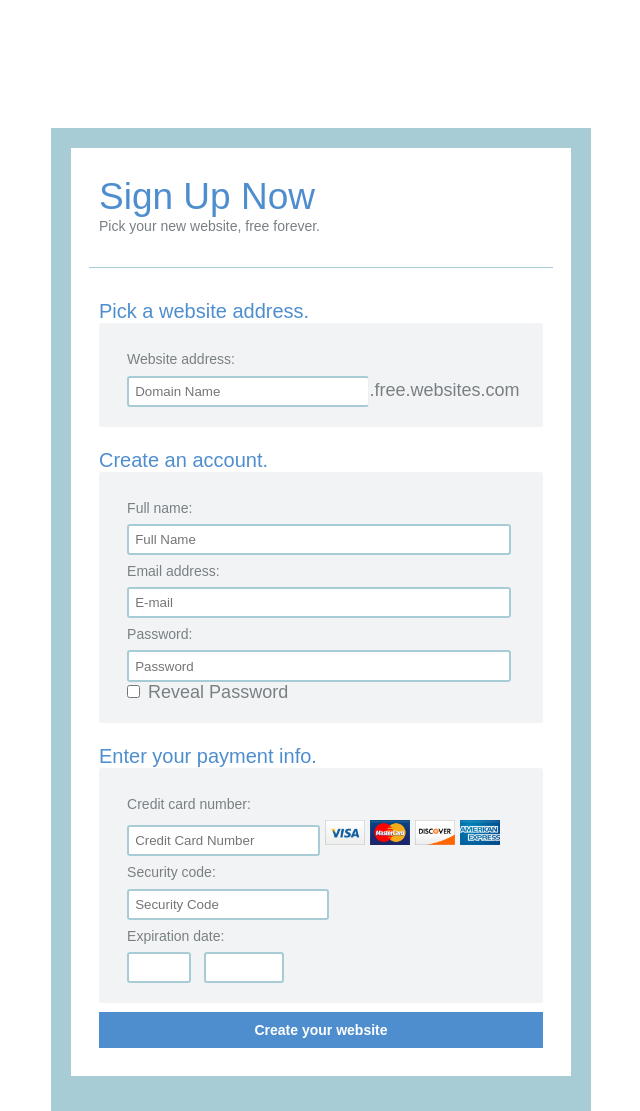
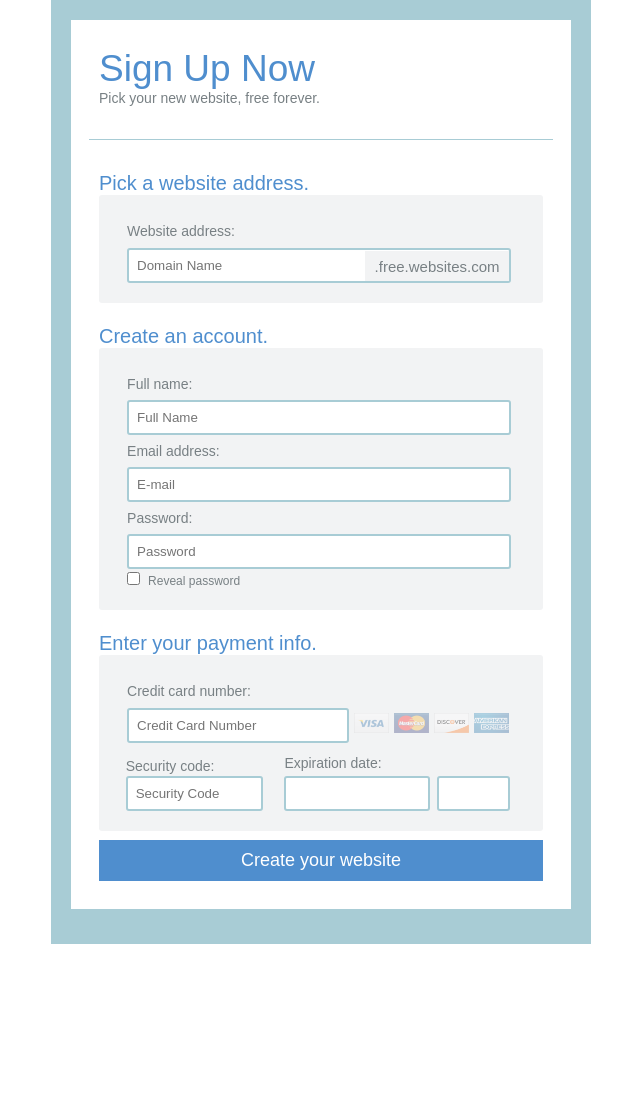
Before and after one commit to lpetrovhr/semantic-form, a plain HTML site: page index.html in a window 1280 px wide. Shown: the whole page, without its empty margins (319-959 px from the left). After the commit the page ends 944 px from the top, so only its background shows below. Drawn offline with nearby package versions, Linux system fonts and the light colour scheme.

Commit message:
styling changes

```diff
--- a/index.html
+++ b/index.html
@@ -16,9 +16,9 @@
         <ol class="form--section">
             <li>
                 <h2>Pick a website address.</h2>
-                <div class="form--section__field">
+                <div class="form--section__field form--section__field--website">
                     <label class="form__label" for="web-address">Website address</label>
-                    <input class="form__input block_inline" type="text" name="web-address" aria-describedby="descriptionParagraph" id="web-address" aria-required="true" aria-label="Address name" placeholder="Domain Name" tabindex="1" required>.free.websites.com
+                    <input class="form__input block_element" type="text" name="web-address" aria-describedby="descriptionParagraph" id="web-address" aria-required="true" aria-label="Address name" placeholder="Domain Name" tabindex="1" required> <span>.free.websites.com</span>
                     <p id="descriptionParagraph">Enter preferred name for your free domain that will have .free.websites.com extension.</p>
                 </div>
             </li>
@@ -35,7 +35,7 @@
                     <label class="form__label" for="passwrd">Password</label>
                     <input class="form__input block_element" type="password" name="password" id="passwrd" aria-required="true" aria-label="Password" placeholder="Password" tabindex="4" required>
 
-                    <input class="form__input inline_element" type="checkbox" name="reveal" aria-label="Reveal password" id="password" tabindex="5"> Reveal Password
+                    <input class="form__input inline_element" type="checkbox" name="reveal" aria-label="Reveal password" id="password" tabindex="5"> <span class="font--small">Reveal password</span>
                 </div>
             </li>
 
@@ -43,17 +43,23 @@
                 <h2>Enter your payment info.</h2>
                 <div class="form--section__field">
                     <label class="block_element">Credit card number</label>
-                    <input type="text" name="cardNumber" id="cardNumber" placeholder="Credit Card Number" tabindex="6" required>
-                    <img class="form--section__card-image" src="src/img/CCVisa.png" height="25" width="40" alt="visa">
-                    <img class="form--section__card-image" src="src/img/CCMasterCard.png" height="25" width="40" alt="maestro">
-                    <img class="form--section__card-image" src="src/img/CCDiscover.png" height="25" width="40" alt="discover">
-                    <img class="form--section__card-image" src="src/img/CCAmerican.png" height="25" width="40" alt="american">
-
+                    <input type="text" name="cardNumber" id="cardNumber" placeholder="Credit Card Number" tabindex="6"
+                        required>
+                    <div class="form--section__card-image">
+                        <img id="visa" class="card--inactive" src="src/img/CCVisa.png" alt="visa">
+                        <img id="maestro" class="card--inactive" src="src/img/CCMasterCard.png" alt="maestro">
+                        <img id="discover" class="card--inactive" src="src/img/CCDiscover.png" alt="discover">
+                        <img id="american" class="card--inactive" src="src/img/CCAmerican.png" alt="american">
+                    </div>
+                    <div class="form--section_card-securityCode">
                     <label for="secCode">Security code</label>
-                    <input type="text" name="securityCode" id="secCode" aria-required="true" aria-label="Security code" placeholder="Security Code" tabindex="7"  required>
+                        <input type="text" name="securityCode" id="secCode" aria-required="true" aria-label="Security code" placeholder="Security Code" tabindex="7"  required>
+                    </div>
+                    <div class="form--section_card-expirationDate">
                     <label for="expMonth">Expiration date</label>
-                    <input type="number" name="expMonth" id="expMonth" aria-label="Expiration month" min="1" max="12" tabindex="8">
-                    <input type="number" name="expYear" id="expirationYear" aria-label="Expiration year" min="2000" max="2020" tabindex="9" required>
+                        <input type="number" name="expMonth" id="expMonth" aria-label="Expiration month" min="1" max="12" tabindex="8">
+                        <input type="number" name="expYear" id="expirationYear" aria-label="Expiration year" min="2000" max="2020" tabindex="9" required>
+                    </div>
                 </div>
             </li>
         </ol>
--- a/src/stylesheets/stylesheet.css
+++ b/src/stylesheets/stylesheet.css
@@ -64,9 +64,13 @@ html {
 *,
 * :before,
 * :after {
-    -webkit-box-sizing: inherit;
-    -moz-box-sizing:    inherit;
-    box-sizing:         inherit;
+    -webkit-box-sizing: border-box;
+    -moz-box-sizing:    border-box;
+    box-sizing:         border-box;
+}
+
+.font--small {
+    font-size: 12px;
 }
 
 .form--main {
@@ -76,7 +80,7 @@ html {
     border: 20px solid #a8ccd5;
     border-bottom: 35px solid #a8ccd5;
     background-color: #fff;
-    margin: 10% auto;
+    margin: 0 auto;
     padding: 18px;
 }
 
@@ -114,6 +118,22 @@ label:after {
     padding: 20px;
 }
 
+.form--section__field--website {
+    position: relative;
+}
+
+.form--section__field--website span {
+    position: absolute;
+    top: 52%;
+    left: 60%;
+    padding-top: 1.5%;
+    height: 28%;
+    width: 32.3%;
+    text-align: center;
+    background-color: #f2f3f4;
+    font-size: 15px;
+}
+
 .form--section h2 {
     margin-top: 5%;
     font-size: 20px;
@@ -132,12 +152,44 @@ label:after {
 .form--section input {
     border: 2px solid #a8ccd5;
     border-radius: 3px;
-    padding: 1.5%;
+    padding: 8px;
 }
 
 .form--section__card-image {
-    width: 40px;
-    height: 25px;
+    width: 40%;
+    margin-top: 5px;
+    display: inline-block;
+}
+
+.form--section__card-image img {
+    width: 35px;
+    height: 20px;
+}
+
+.form--section_card-securityCode {
+    width: 35%;
+    padding-left: 4px;
+    display: inline-block;
+}
+
+.form--section_card-securityCode input {
+    width: 100%;
+}
+
+.form--section_card-expirationDate {
+    width: 60%;
+    margin-top: 2%;
+    margin-left: 3.5%;
+    display: inline-block;
+}
+
+.form--section_card-expirationDate input {
+    width: 60%
+}
+
+.form--section_card-expirationDate input:nth-child(3) {
+    width: 30%;
+    margin-left: 1%;
 }
 
 .block_element {
@@ -153,8 +205,7 @@ label:after {
     width: 100%;
     margin-top: 2%;
     color: #fff;
-    font-size: 14px;
-    font-weight: 600;
+    font-size: 18px;
     border: 1px solid;
     padding: 2%;
 }
@@ -162,6 +213,10 @@ label:after {
 .btn--info {
     background-color: #4f8ece;
     border-color: #4f8ece;
+}
+
+.card--inactive {
+    opacity: 0.3;
 }
 
 .left {
@@ -179,12 +234,6 @@ label:after {
     display: none;
 }
 
-#web-address {
-    border-right: 1px solid #eee;
-    width: 60%;
-    outline: none;
-}
-
 #extension {
     margin-left: -20px;
     width: 40%;
@@ -196,20 +245,6 @@ label:after {
     margin-left: 60%;
 }
 
-#secCode {
-    width: 50%;
-    margin-top: 1px;
-}
-
-#month {
-
-    width: 10%;
-}
-
-#year {
-    width: 20%;
-}
-
 #li_left {
     float: left;
 }
@@ -217,3 +252,8 @@ label:after {
 #li_right {
     margin-left: 20%;
 }
+
+#cardNumber {
+    vertical-align: top;
+    width: 55%;
+}
```
